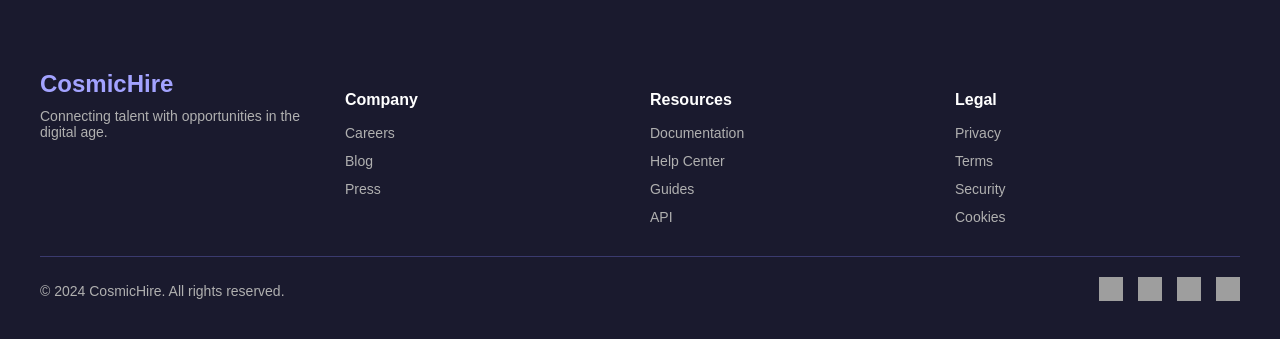
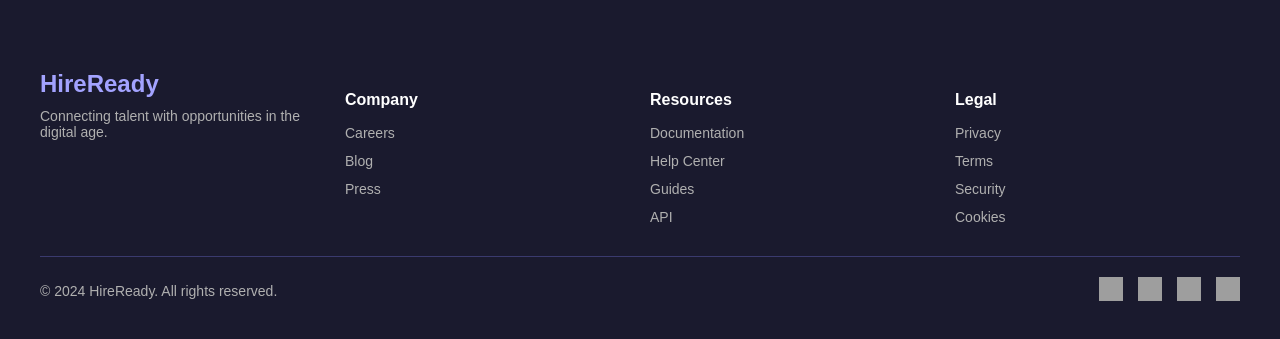
Before and after one commit to Hire-Ready/HireReady, a React (Create React App) app: page / in a window 1280 px wide. Shown: the part 3633-3972 px from the top of the page. Built offline with nearby package versions, Linux system fonts and the light colour scheme; grey boxes are pictures that could not be loaded.

Commit message:
footer changes

```diff
--- a/src/components/end/End.js
+++ b/src/components/end/End.js
@@ -33,7 +33,7 @@ const End = () => {
     <footer className="end-section">
       <div className="footer-content">
         <div className="footer-column">
-          <h3 className="footer-logo">CosmicHire</h3>
+          <h3 className="footer-logo">HireReady</h3>
           <p className="footer-tagline">
             Connecting talent with opportunities in the digital age.
           </p>
@@ -71,7 +71,7 @@ const End = () => {
       </div>
       <div className="footer-bottom">
         <p className="copyright">
-          © 2024 CosmicHire. All rights reserved.
+          © 2024 HireReady. All rights reserved.
         </p>
         <div className="social-icons">
           {footerData.socials.map((social, index) => (
```
